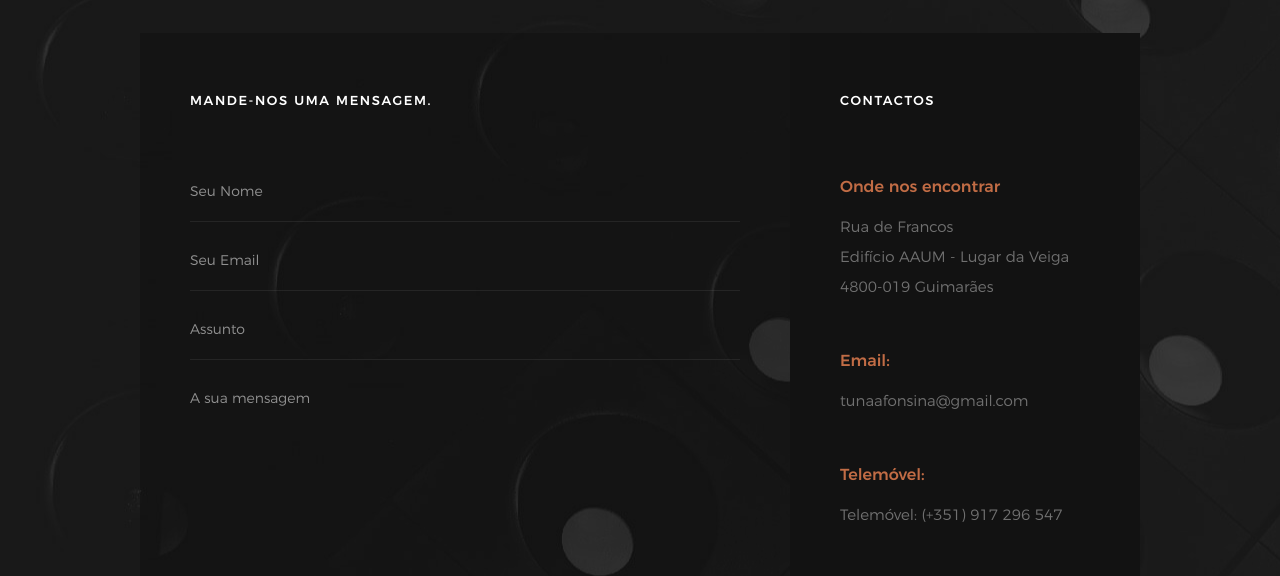
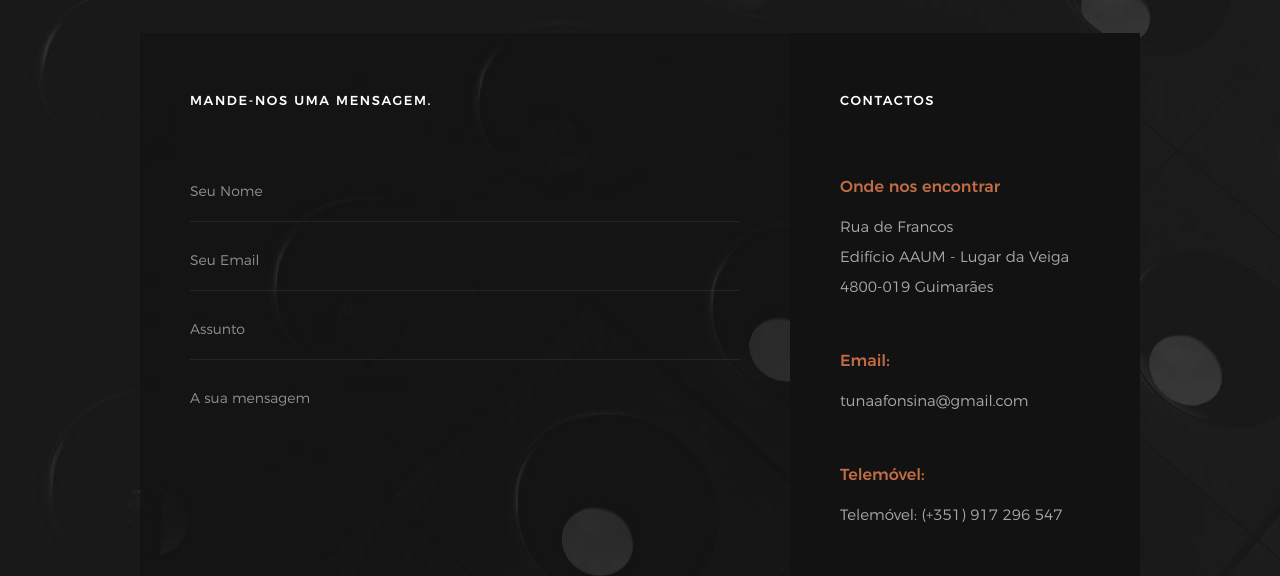
Before and after one commit to ifmf/Website-Afonsina, a plain HTML site: page index.html in a window 1280 px wide. Shown: the part 2910-3486 px from the top of the page. Drawn offline with nearby package versions, Linux system fonts and the light colour scheme; files whose address does not match are found by name.

Commit message:
Site Afonsina V2

```diff
--- a/css/main.css
+++ b/css/main.css
@@ -3156,7 +3156,7 @@ html.no-csstransitions .home-content__main {
 .contact-content {
     max-width: 1000px;
     background-color: rgba(0, 0, 0, 0.2);
-    color: rgba(255, 255, 255, 0.4);
+    color: rgba(255, 255, 255, 0.637);
     padding-top: 6rem;
     padding-bottom: 6rem;
     font-family: "montserrat-light", sans-serif;
```
